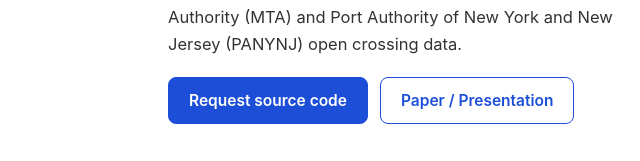
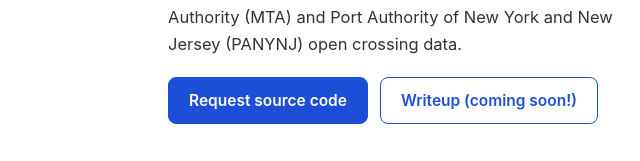
Before and after one commit to jeremiahsamroo/jeremiahsamroo.github.io, a plain HTML site: page index.html in a window 1280 px wide. Shown: the part 1281-1442 px from the top of the page, 546-1186 px from the left. Drawn offline with Linux system fonts and the light colour scheme.

Commit message:
Update index.html

```diff
--- a/index.html
+++ b/index.html
@@ -96,7 +96,7 @@
           & bridge traffic using ridge-augmented synthetic control on Metropolitan Transit Authority (MTA) and Port Authority of New York and New Jersey (PANYNJ) open crossing data.</p>
           <div class="card-buttons">
             <a class="btn btn-solid" href="mailto:jr2593@alumni.princeton.edu?subject=Source%20code%20request%3A%20NYC%20congestion%20pricing">Request source code</a>
-            <a class="btn" href="projects/congestion-pricing.html">Paper / Presentation</a>
+            <a class="btn" href="projects/congestion-pricing.html">Writeup (coming soon!)</a>
           </div>
         </div>
       </article>
```
